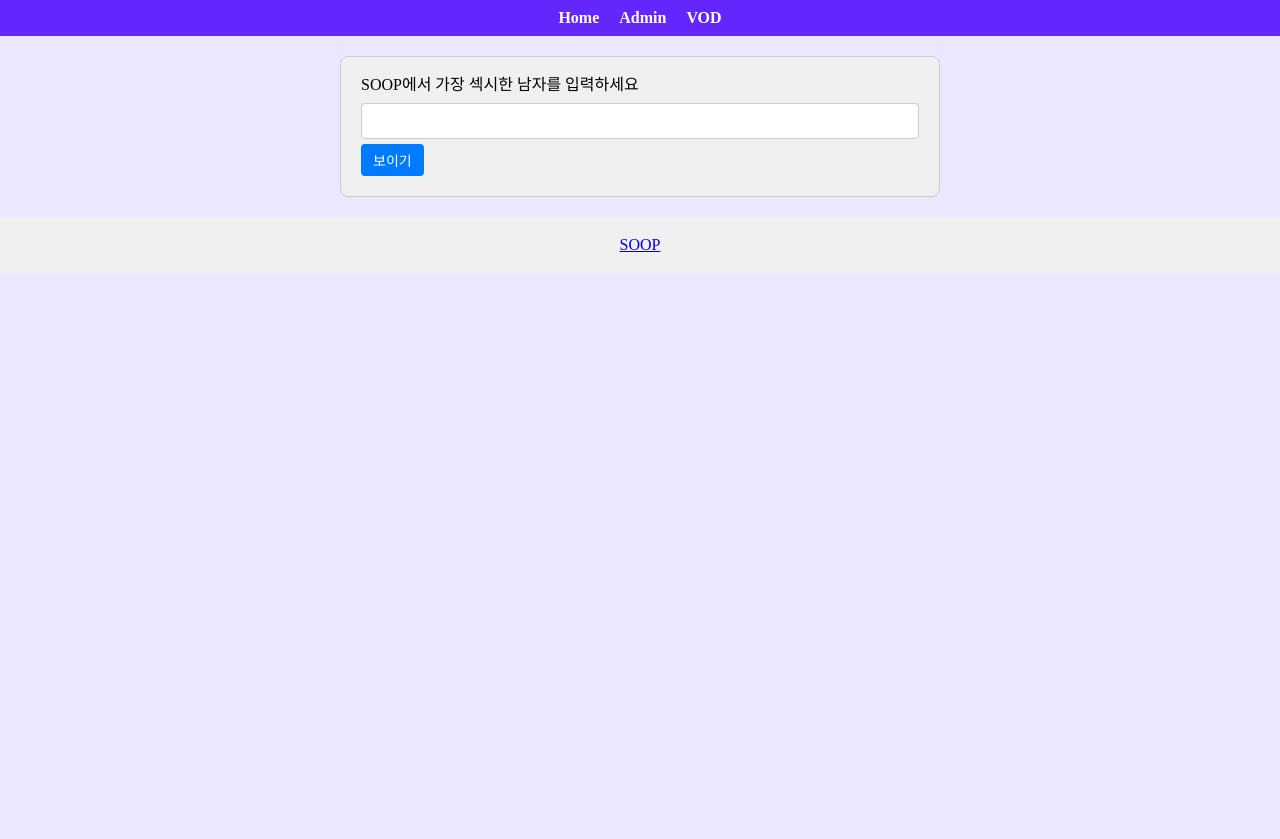
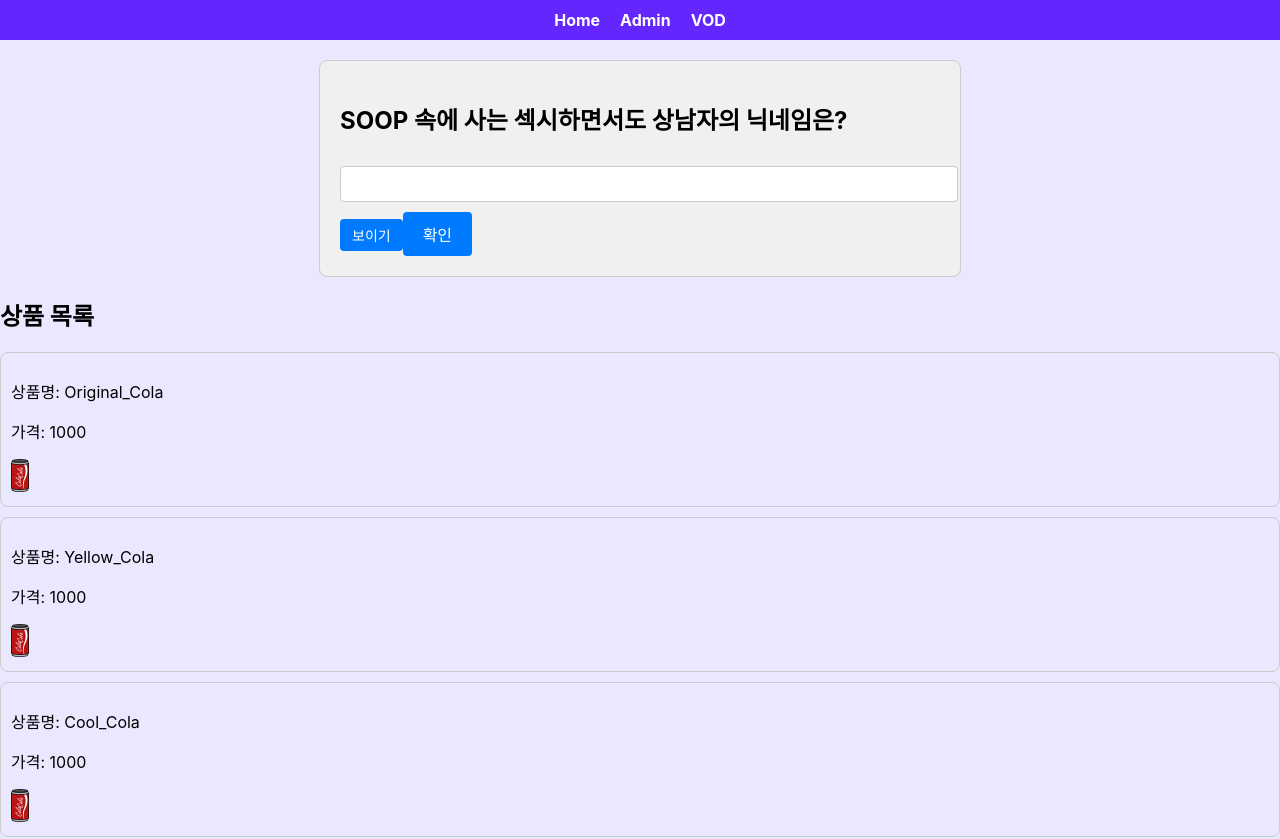
Before and after one commit to af-99-project/vending-machine, a React (Create React App) app in the folder alves/: page /admin in a window 1280 px wide. Shown: the top 839 px of the page. Before the commit the page ends 800 px from the top, so only its background shows below. Built offline with nearby package versions, Linux system fonts and the light colour scheme.

Commit message:
admin 추가

```diff
--- a/alves/src/AdminPage.js
+++ b/alves/src/AdminPage.js
@@ -1,5 +1,24 @@
+// AdminPage.js
+
 import React, { useState, useEffect } from "react";
-import styled from "styled-components";
+import {
+    AdminPageContainer,
+    ProductForm,
+    AddProductButton,
+    PasswordPageContainer,
+    PasswordInput,
+    TogglePasswordButton,
+    SubmitButton,
+    ErrorMessage,
+    ProductListContainer,
+    ProductItem,
+    ModalOverlay,
+    Modal,
+    CloseButton,
+    ModalImage,
+    ThunderAnimation, // ThunderAnimation 스타일 import
+    ImagePreview, // ImagePreview 스타일 import 추가
+} from "./AdminPageStyles";
 
 const AdminPage = ({ products, setProducts }) => {
     const [newProduct, setNewProduct] = useState({
@@ -11,20 +30,17 @@
     const [password, setPassword] = useState("");
     const [showAdminPage, setShowAdminPage] = useState(false);
     const [error, setError] = useState(false);
-    const [showPassword, setShowPassword] = useState(false); // 눈 모양 버튼 클릭으로 비밀번호 보기 여부 제어
+    const [showPassword, setShowPassword] = useState(false);
+    const [imageURL, setImageURL] = useState(null);
+    const [modalImage, setModalImage] = useState(null); // 모달 이미지 상태 추가
+    const [showThunder, setShowThunder] = useState(false); // 천둥번개 애니메이션 상태 추가
 
     useEffect(() => {
-        if (password.toLowerCase() === "알베스" || password.toLowerCase() === "alves") {
-            setShowAdminPage(true);
-            setError(false);
-        } else if (password.toLowerCase() === "노벨" || password.toLowerCase() === "nobel") {
+        // 비밀번호를 묻는 페이지를 처음 렌더링 시에만 보여주도록 설정
+        if (!showAdminPage) {
             setShowAdminPage(false);
-            setError(false);
-        } else {
-            setShowAdminPage(false);
-            setError(false);
         }
-    }, [password]);
+    }, []);
 
     const handleInputChange = (e) => {
         const { name, value } = e.target;
@@ -34,6 +50,7 @@
     const handleImageChange = (e) => {
         const file = e.target.files[0];
         setNewProduct({ ...newProduct, image: file });
+        setImageURL(URL.createObjectURL(file));
     };
 
     const handleAddProduct = () => {
@@ -43,19 +60,27 @@
                 id: nextId,
                 name: newProduct.name,
                 price: parseInt(newProduct.price),
-                image: URL.createObjectURL(newProduct.image),
+                image: imageURL,
             };
 
-            // Logging the product before adding to state
-            console.log("Adding product:", product);
+            // 기존 상품 목록에 새로운 상품 추가
+            const updatedProducts = [...products, product];
+            setProducts(updatedProducts);
 
-            setProducts([...products, product]);
-
+            // 입력 필드 초기화
             setNewProduct({
                 name: "",
                 price: "",
                 image: null,
             });
+            // 이미지 URL 초기화
+            setImageURL(null);
+
+            console.log("Product added: ", product);
+            console.log("Updated products: ", updatedProducts);
+
+            // 비밀번호 입력 페이지로 돌아가기
+            setShowAdminPage(false);
         } else {
             alert("Please fill out all fields.");
         }
@@ -65,8 +90,46 @@
         setPassword(e.target.value);
     };
 
+    const handleEnterKeyPress = (e) => {
+        // 엔터키를 눌렀을 때도 확인되도록 처리
+        if (e.key === "Enter") {
+            validatePassword();
+        }
+    };
+
     const togglePasswordVisibility = () => {
         setShowPassword(!showPassword);
+    };
+
+    const validatePassword = () => {
+        if (password === 'alves' || password === '알베스') {
+            setShowAdminPage(true);
+            setError(false);
+        } else if (password === 'nobel' || password === '노벨') {
+            setError(false);
+            setShowThunder(true); // 천둥번개 애니메이션 활성화
+            setTimeout(() => {
+                alert("노벨이라고 말한 당신, 미쳤습니까?");
+                setShowThunder(false); // 천둥번개 애니메이션 비활성화
+            }, 1500); // 애니메이션 지속 시간
+        } else {
+            setError(true);
+        }
+    };
+
+    const handlePreviewImageClick = () => {
+        // 미리보기 이미지 클릭 시 모달에 이미지 표시
+        setModalImage(imageURL);
+    };
+
+    const closeModal = () => {
+        // 모달 닫기
+        setModalImage(null);
+    };
+
+    const handleProductClick = (product) => {
+        // 클릭한 상품을 크게 확대해서 보여주는 기능
+        setModalImage(product.image);
     };
 
     return (
@@ -104,6 +167,13 @@
                                 accept="image/*"
                                 onChange={handleImageChange}
                             />
+                            {imageURL && (
+                                <ImagePreview
+                                    src={imageURL}
+                                    alt="Product Preview"
+                                    onClick={handlePreviewImageClick} // 미리보기 이미지 클릭 이벤트 추가
+                                />
+                            )}
                         </div>
                         <AddProductButton onClick={handleAddProduct}>
                             상품 추가
@@ -111,102 +181,48 @@
                     </ProductForm>
                 </AdminPageContainer>
             ) : (
-                <PasswordPage>
-                    <h2>SOOP에서 가장 섹시한 남자를 입력하세요</h2>
+                <PasswordPageContainer>
+                    <h2>SOOP 속에 사는 섹시하면서도 상남자의 닉네임은?</h2>
                     <PasswordInput
                         type={showPassword ? "text" : "password"}
                         value={password}
                         onChange={handlePasswordChange}
+                        onKeyPress={handleEnterKeyPress}
                     />
                     <TogglePasswordButton onClick={togglePasswordVisibility}>
                         {showPassword ? "숨기기" : "보이기"}
                     </TogglePasswordButton>
+                    <SubmitButton onClick={validatePassword}>확인</SubmitButton>
                     {error && <ErrorMessage>잘못된 비밀번호입니다</ErrorMessage>}
-                    {password.toLowerCase() === "노벨" || password.toLowerCase() === "nobel" ? (
-                        <NobelMessage>노벨이라고 했습니까? 미쳤습니까 닝겐!</NobelMessage>
-                    ) : null}
-                </PasswordPage>
+                </PasswordPageContainer>
             )}
+
+            {/* 천둥번개 애니메이션 */}
+            {showThunder && <ThunderAnimation />}
+
+            {/* 확대된 이미지 모달 */}
+            {modalImage && (
+                <ModalOverlay onClick={closeModal}>
+                    <Modal>
+                        <CloseButton onClick={closeModal}>X</CloseButton>
+                        <ModalImage src={modalImage} alt="Enlarged Product Preview" />
+                    </Modal>
+                </ModalOverlay>
+            )}
+
+            {/* 상품 목록 확인용 */}
+            <ProductListContainer>
+                <h2>상품 목록</h2>
+                {products.map((product) => (
+                    <ProductItem key={product.id} onClick={() => handleProductClick(product)}>
+                        <p>상품명: {product.name}</p>
+                        <p>가격: {product.price}</p>
+                        <img src={product.image} alt={product.name} style={{ maxWidth: "100px" }} />
+                    </ProductItem>
+                ))}
+            </ProductListContainer>
         </>
     );
 };
 
-const AdminPageContainer = styled.div`
-    max-width: 600px;
-    margin: 20px auto;
-    padding: 20px;
-    border: 1px solid #ccc;
-    border-radius: 8px;
-    background-color: #f0f0f0;
-`;
-
-const ProductForm = styled.form`
-    display: flex;
-    flex-direction: column;
-`;
-
-const AddProductButton = styled.button`
-    padding: 10px 20px;
-    font-size: 16px;
-    background-color: #007bff;
-    color: white;
-    border: none;
-    border-radius: 4px;
-    cursor: pointer;
-    margin-top: 10px;
-
-    &:hover {
-        background-color: #0056b3;
-    }
-
-    &:disabled {
-        background-color: #ccc;
-        cursor: not-allowed;
-    }
-`;
-
-const PasswordPage = styled.div`
-    max-width: 600px;
-    margin: 20px auto;
-    padding: 20px;
-    border: 1px solid #ccc;
-    border-radius: 8px;
-    background-color: #f0f0f0;
-`;
-
-const PasswordInput = styled.input`
-    padding: 8px;
-    font-size: 16px;
-    border: 1px solid #ccc;
-    border-radius: 4px;
-    margin-top: 10px;
-    width: 100%;
-`;
-
-const TogglePasswordButton = styled.button`
-    padding: 6px 12px;
-    font-size: 14px;
-    background-color: #007bff;
-    color: white;
-    border: none;
-    border-radius: 4px;
-    cursor: pointer;
-    margin-top: 5px;
-
-    &:hover {
-        background-color: #0056b3;
-    }
-`;
-
-const ErrorMessage = styled.div`
-    color: red;
-    margin-top: 5px;
-`;
-
-const NobelMessage = styled.div`
-    color: red;
-    margin-top: 10px;
-    font-weight: bold;
-`;
-
 export default AdminPage;
--- /dev/null
+++ b/alves/src/AdminPageStyles.js
@@ -0,0 +1,195 @@
+// AdminPageStyles.js
+
+import styled, { keyframes } from "styled-components";
+
+// Define keyframes for thunder animation
+const thunderAnimation = keyframes`
+    0% { opacity: 0; }
+    50% { opacity: 1; }
+    100% { opacity: 0; }
+`;
+
+export const AdminPageContainer = styled.div`
+    max-width: 600px;
+    margin: 20px auto;
+    padding: 20px;
+    border: 1px solid #ccc;
+    border-radius: 8px;
+    background-color: #f0f0f0;
+`;
+
+export const ProductForm = styled.form`
+    display: flex;
+    flex-direction: column;
+
+    .form-group {
+        margin-bottom: 15px;
+
+        label {
+            margin-bottom: 5px;
+        }
+
+        input[type="text"], input[type="file"] {
+            padding: 8px;
+            font-size: 16px;
+            border: 1px solid #ccc;
+            border-radius: 4px;
+            width: 100%;
+        }
+    }
+`;
+
+export const AddProductButton = styled.button`
+    padding: 10px 20px;
+    font-size: 16px;
+    background-color: #007bff;
+    color: white;
+    border: none;
+    border-radius: 4px;
+    cursor: pointer;
+    margin-top: 10px;
+
+    &:hover {
+        background-color: #0056b3;
+    }
+
+    &:disabled {
+        background-color: #ccc;
+        cursor: not-allowed;
+    }
+`;
+
+export const PasswordPageContainer = styled.div`
+    max-width: 600px;
+    margin: 20px auto;
+    padding: 20px;
+    border: 1px solid #ccc;
+    border-radius: 8px;
+    background-color: #f0f0f0;
+`;
+
+export const PasswordInput = styled.input`
+    padding: 8px;
+    font-size: 16px;
+    border: 1px solid #ccc;
+    border-radius: 4px;
+    margin-top: 10px;
+    width: 100%;
+`;
+
+export const TogglePasswordButton = styled.button`
+    padding: 6px 12px;
+    font-size: 14px;
+    background-color: #007bff;
+    color: white;
+    border: none;
+    border-radius: 4px;
+    cursor: pointer;
+    margin-top: 5px;
+
+    &:hover {
+        background-color: #0056b3;
+    }
+`;
+
+export const SubmitButton = styled.button`
+    padding: 10px 20px;
+    font-size: 16px;
+    background-color: #007bff;
+    color: white;
+    border: none;
+    border-radius: 4px;
+    cursor: pointer;
+    margin-top: 10px;
+
+    &:hover {
+        background-color: #0056b3;
+    }
+
+    &:disabled {
+        background-color: #ccc;
+        cursor: not-allowed;
+    }
+`;
+
+export const ErrorMessage = styled.div`
+    color: red;
+    margin-top: 5px;
+`;
+
+export const ProductListContainer = styled.div`
+    margin-top: 20px;
+`;
+
+export const ProductItem = styled.div`
+    border: 1px solid #ccc;
+    border-radius: 8px;
+    padding: 10px;
+    margin-bottom: 10px;
+    cursor: pointer;
+
+    &:hover {
+        background-color: #f0f0f0;
+    }
+
+    img {
+        max-width: 100px;
+    }
+`;
+
+export const ModalOverlay = styled.div`
+    position: fixed;
+    top: 0;
+    left: 0;
+    width: 100%;
+    height: 100%;
+    background-color: rgba(0, 0, 0, 0.5);
+    display: flex;
+    justify-content: center;
+    align-items: center;
+`;
+
+export const Modal = styled.div`
+    background-color: white;
+    padding: 20px;
+    border-radius: 8px;
+    box-shadow: 0 0 10px rgba(0, 0, 0, 0.1);
+`;
+
+export const CloseButton = styled.button`
+    position: absolute;
+    top: 10px;
+    right: 10px;
+    background-color: transparent;
+    border: none;
+    cursor: pointer;
+    font-size: 16px;
+`;
+
+export const ModalImage = styled.img`
+    max-width: 400px;
+    max-height: 400px;
+`;
+
+export const ImagePreview = styled.img`
+    max-width: 100px;
+    margin-top: 10px;
+    cursor: pointer;
+
+    &:hover {
+        transform: scale(1.2);
+        transition: transform 0.2s ease-in-out;
+    }
+`;
+
+export const ThunderAnimation = styled.div`
+    position: fixed; /* or absolute based on your requirement */
+    top: 0;
+    left: 0;
+    width: 100%;
+    height: 100%;
+    background: url("path_to_your_thunder_image_or_animation") no-repeat center center;
+    background-size: cover;
+    animation: ${thunderAnimation} 1.5s ease-out;
+    z-index: 100;
+`;
--- a/alves/src/App.css
+++ b/alves/src/App.css
@@ -59,30 +59,29 @@
   display: flex;
   flex-direction: column;
   align-items: center;
-  justify-content: flex-start; /* 변경: 아이템이 위에서부터 시작하도록 */
+  overflow: hidden; /* 세로 스크롤을 감춤 */
 }
 
 .get-cola-box ul {
-  width: calc(100% + 20px); /* 변경: 스크롤바 공간을 더 넓게 */
+  width: calc(100% - 24px); /* 스크롤바 공간을 빼서 너비 조정 */
   height: 100%;
   overflow-y: auto;
-  padding-right: 20px; /* 변경: 오른쪽 패딩 추가 */
+  padding-right: 20px; /* 오른쪽 패딩 추가 */
+  overflow-x: hidden; /* 가로 스크롤을 숨김 */
 }
 
-.get-cola-area-mini {
-  display: flex;
-  flex-direction: column;
-  align-items: center;
-  width: 100%;
+.get-cola-box ul::-webkit-scrollbar {
+  width: 8px; /* 스크롤바 너비 */
 }
 
-.cont {
-  width: 306px;
-  height: 364px;
+.get-cola-box ul::-webkit-scrollbar-thumb {
+  background-color: #bdbdbd; /* 스크롤바 색상 */
+  border-radius: 10px; /* 스크롤바 모양 */
 }
 
-.get-cola-area .title {
+.get-cola-box .title {
   margin: 25px auto 13px;
+  font-weight: bold;
 }
 
 .cola-box {
@@ -107,9 +106,7 @@
   border-radius: 5px;
   border: 1px solid #bdbdbd;
   line-height: 27px;
-  font-family: Noto Sans KR;
   font-size: 14px;
-  font-weight: 500;
   text-align: center;
 }
 
@@ -127,10 +124,8 @@
 }
 
 .cola-item .title {
-  font-family: Noto Sans KR;
   font-size: 9px;
   font-weight: 500;
-  line-height: 13.03px;
   text-align: center;
 }
 
@@ -140,7 +135,6 @@
   border-radius: 50px;
   background-color: #6327fe;
   color: #fff;
-  font-family: Noto Sans KR;
   font-size: 12px;
   line-height: 22px;
   font-weight: 500;
@@ -165,9 +159,9 @@
   grid-template-rows: 32px 32px 106px;
   gap: 12px;
   grid-template-areas:
-      ". ."
-      ". ."
-      ". .";
+    ". ."
+    ". ."
+    ". .";
 }
 
 .change-btn {
--- a/alves/src/App.js
+++ b/alves/src/App.js
@@ -1,16 +1,26 @@
 import React, { useState } from "react";
-import "./App.css";
-import "./reset.css";
+import styled from "styled-components";
 import { BrowserRouter as Router, Routes, Route, Link } from "react-router-dom";
 import Machine from "./machine";
 import AdminPage from "./AdminPage"; // Admin 페이지 컴포넌트 import
 import VODPage from "./VODPage"; // VOD 페이지 컴포넌트 import
+import cola from "./콜라.png";
 
 function App() {
+    const initialProducts = [
+        { id: 1, name: 'Original_Cola', price: 1000, image: cola },
+        { id: 2, name: 'Yellow_Cola', price: 1000, image: cola },
+        { id: 3, name: 'Cool_Cola', price: 1000, image: cola },
+        { id: 4, name: 'Green_Cola', price: 1000, image: cola },
+        { id: 5, name: 'Orange_Cola', price: 1000, image: cola },
+        { id: 6, name: 'Violet_Cola', price: 1000, image: cola }
+    ];
+
     const [balance, setBalance] = useState(5000);
     const [inputAmount, setInputAmount] = useState('');
     const [miniPurchasedItems, setMiniPurchasedItems] = useState([]);
     const [mainPurchasedItems, setMainPurchasedItems] = useState([]);
+    const [products, setProducts] = useState(initialProducts);
 
     return (
         <Router>
@@ -35,6 +45,7 @@
                                 setMiniPurchasedItems={setMiniPurchasedItems}
                                 mainPurchasedItems={mainPurchasedItems}
                                 setMainPurchasedItems={setMainPurchasedItems}
+                                products={products} // Machine 컴포넌트에 products 전달
                             />
                             <div className="money-area">
                                 <div className="money-box">
@@ -61,7 +72,7 @@
                         </>
                     } />
 
-                    <Route path="/admin" element={<AdminPage />} />
+                    <Route path="/admin" element={<AdminPage products={products} setProducts={setProducts} />} />
                     <Route path="/vod" element={<VODPage />} />
                 </Routes>
 
--- a/alves/src/machine.js
+++ b/alves/src/machine.js
@@ -1,7 +1,4 @@
-// machine.js
-
 import React from "react";
-import cola from "./콜라.png";
 import "./App.css";
 
 const Machine = ({
@@ -12,18 +9,9 @@
     miniPurchasedItems,
     setMiniPurchasedItems,
     mainPurchasedItems,
-    setMainPurchasedItems
+    setMainPurchasedItems,
+    products // App.js에서 전달된 products를 사용
 }) => {
-
-    const products = [
-        { id: 1, name: 'Original_Cola', price: 1000, image: cola },
-        { id: 2, name: 'Yellow_Cola', price: 1000, image: cola },
-        { id: 3, name: 'Cool_Cola', price: 1000, image: cola },
-        { id: 4, name: 'Green_Cola', price: 1000, image: cola },
-        { id: 5, name: 'Orange_Cola', price: 1000, image: cola },
-        { id: 6, name: 'Violet_Cola', price: 1000, image: cola }
-    ];
-
     const handleDeposit = () => {
         const amount = parseInt(inputAmount, 10);
         if (!isNaN(amount) && amount > 0) {
```
